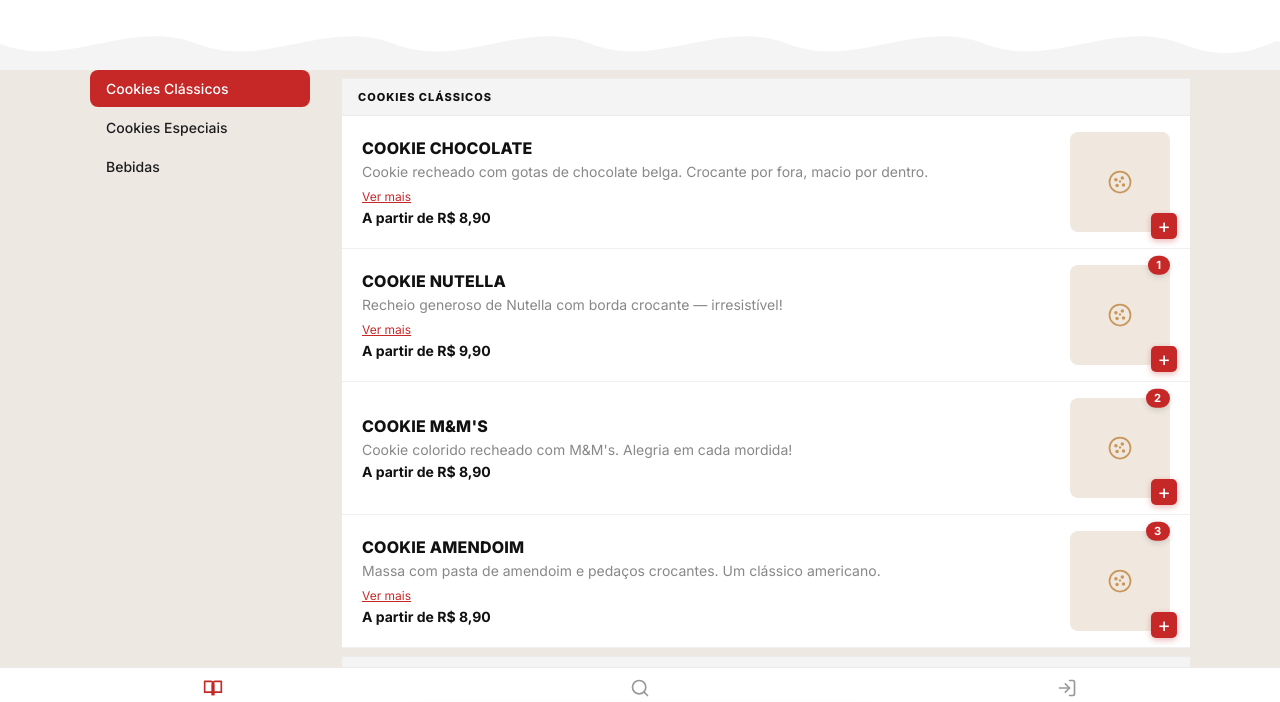
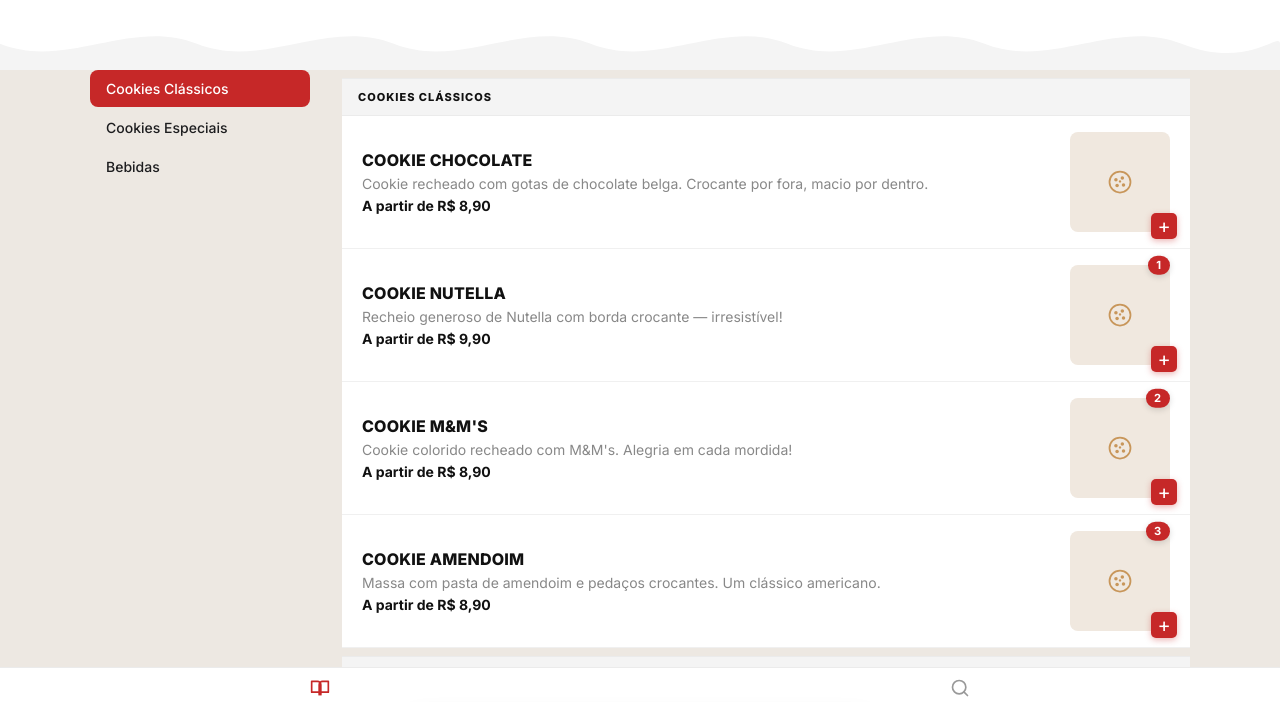
Before and after one commit to CarlosBalbinot/turbo-cookies-cardapio, a plain HTML site: page index.html in a window 1280 px wide. Shown: the part 77-779 px from the top of the page. Drawn offline with Linux system fonts and the light colour scheme.

```diff
--- a/index.html
+++ b/index.html
@@ -208,15 +208,6 @@
         <line x1="21" y1="21" x2="16.65" y2="16.65"/>
       </svg>
       Busca
-    </button>
-    <button class="nav-item" id="nav-entrar">
-      <svg viewBox="0 0 24 24" fill="none" stroke="currentColor" stroke-width="2"
-           stroke-linecap="round" stroke-linejoin="round" aria-hidden="true">
-        <path d="M15 3h4a2 2 0 0 1 2 2v14a2 2 0 0 1-2 2h-4"/>
-        <polyline points="10 17 15 12 10 7"/>
-        <line x1="15" y1="12" x2="3" y2="12"/>
-      </svg>
-      Entrar
     </button>
   </nav><!-- /#bottom-nav -->
 
--- a/script.js
+++ b/script.js
@@ -217,7 +217,7 @@
 
 /*  Barra de navegação inferior  */
 function ativarAbaNav(aba) {
-  var mapaIds = { cardapio: 'nav-cardapio', busca: 'nav-busca', entrar: 'nav-entrar' }
+  var mapaIds = { cardapio: 'nav-cardapio', busca: 'nav-busca' }
   Object.keys(mapaIds).forEach(function (key) {
     var btn = document.getElementById(mapaIds[key])
     if (btn) btn.classList.toggle('active', key === aba)
@@ -281,6 +281,7 @@
   resultsEl.innerHTML = '<div class="products-list">' +
     encontrados.map(function (p) { return criarCardHTML(p, null) }).join('') +
     '</div>'
+  requestAnimationFrame(function () { ajustarVerMais(resultsEl) })
 }
 
 /* ─── Categorias (pills + sidebar) ──────────────────────── */
@@ -363,6 +364,26 @@
   }).join('')
 
   main.addEventListener('click', manipularCliqueProdutos)
+  requestAnimationFrame(function () { ajustarVerMais(main) })
+}
+
+/* ─── "Ver mais" condicional (só se a descrição truncar) ─── */
+function ajustarVerMais(container) {
+  var alvo  = container || document
+  var descs = alvo.querySelectorAll('.product-desc')
+  descs.forEach(function (el) {
+    var link = el.nextElementSibling
+    if (!link || !link.classList.contains('ver-mais-link')) return
+
+    var alturaClamped = el.clientHeight
+    el.style.webkitLineClamp = 'unset'
+    el.style.display = 'block'
+    var alturaNatural = el.scrollHeight
+    el.style.webkitLineClamp = ''
+    el.style.display = ''
+
+    link.classList.toggle('hidden', alturaNatural <= alturaClamped)
+  })
 }
 
 /* ─── Clique em produtos (delegação compartilhada) ───────── */
@@ -517,6 +538,7 @@
   }).join('')
 
   main.addEventListener('click', manipularCliqueProdutos)
+  requestAnimationFrame(function () { ajustarVerMais(main) })
 }
 
 function criarCardHTML(produto, badge) {
@@ -544,9 +566,8 @@
 
   var descHtml = ''
   if (produto.descricao) {
-    var descLonga = produto.descricao.length > 60
     descHtml = '<p class="product-desc">' + esc(produto.descricao) + '</p>' +
-      (descLonga ? '<span class="ver-mais-link">Ver mais</span>' : '')
+      '<span class="ver-mais-link hidden">Ver mais</span>'
   }
 
   var badgeHtml = badge ? '<span class="product-badge">' + esc(badge) + '</span>' : ''
@@ -1139,11 +1160,9 @@
   // Barra de navegação inferior
   var navCardapio = document.getElementById('nav-cardapio')
   var navBusca    = document.getElementById('nav-busca')
-  var navEntrar   = document.getElementById('nav-entrar')
 
   if (navCardapio) navCardapio.addEventListener('click', function () { ativarAbaNav('cardapio') })
   if (navBusca)    navBusca.addEventListener('click', function () { ativarAbaNav('busca') })
-  if (navEntrar)   navEntrar.addEventListener('click', function () { ativarAbaNav('entrar') })
 
   // Busca
   var searchInput  = document.getElementById('search-input')
```
